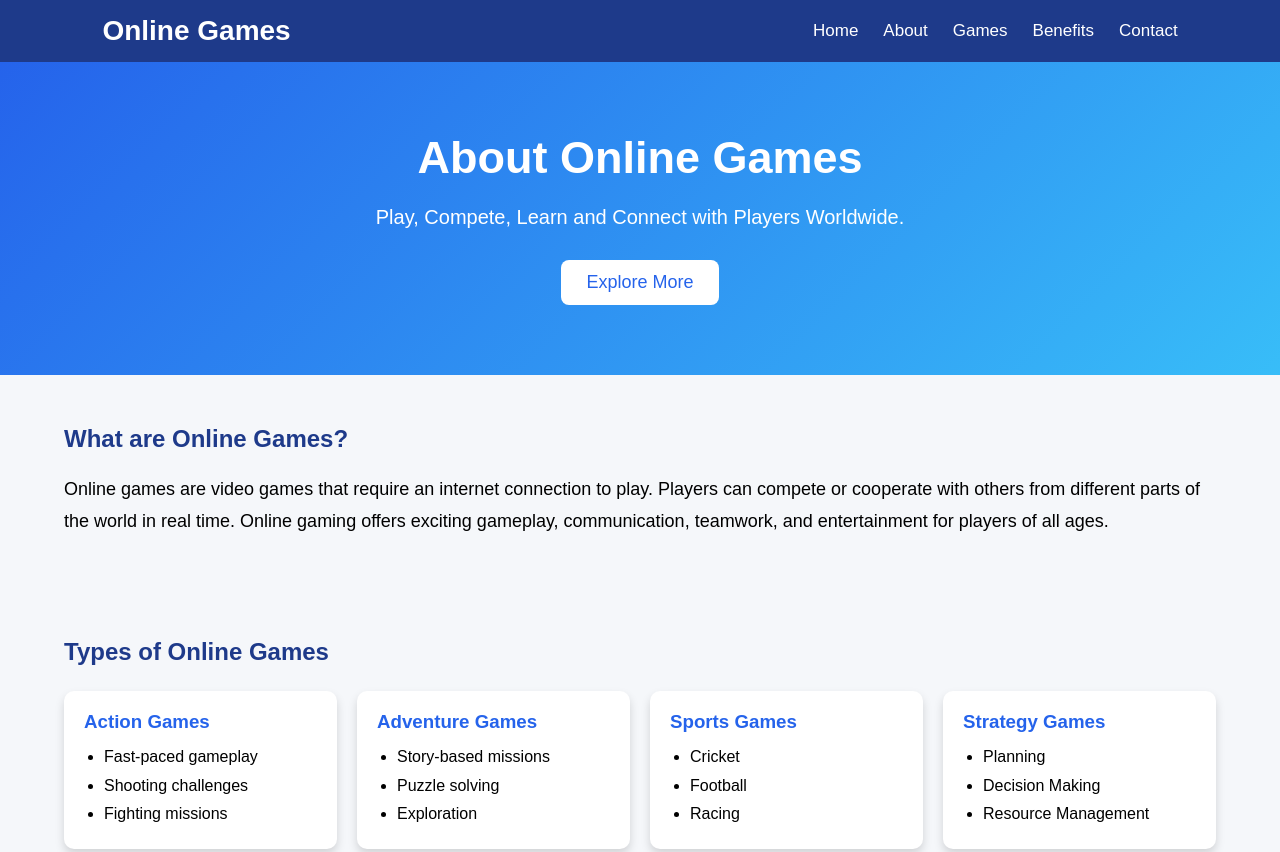
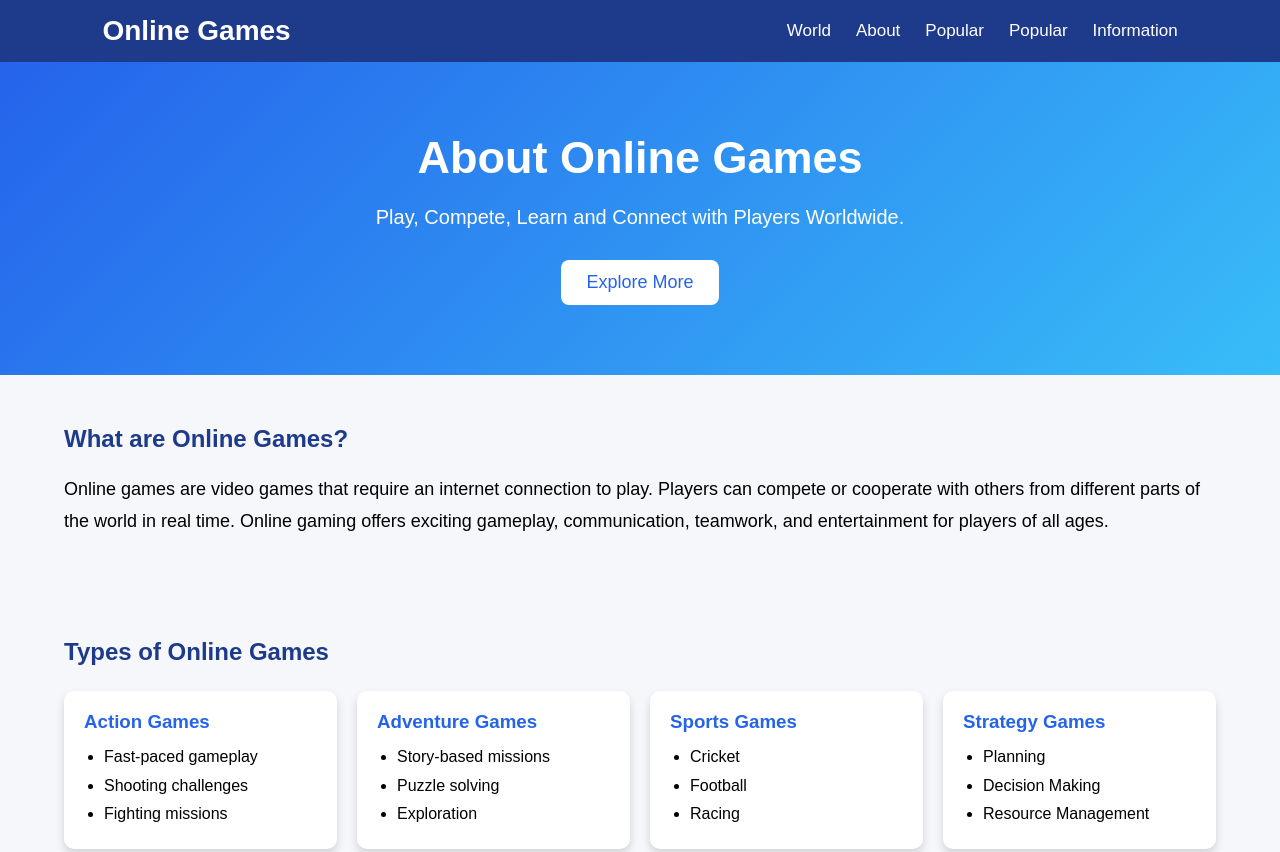
Before and after one commit to aryanjadhav12058-byte/Online-Games, a plain HTML site: page 2.html in a window 1280 px wide. Shown: the top 852 px of the page. Drawn offline with Linux system fonts and the light colour scheme.

Commit message:
Add files via upload

```diff
--- a/2.html
+++ b/2.html
@@ -199,11 +199,11 @@ nav ul li{
 <div class="logo">Online Games</div>
 
 <ul>
-<li><a href="index.html">Home</a></li>
-<li><a href="about.html">About</a></li>
-<li><a href="games.html">Games</a></li>
-<li><a href="benefits.html">Benefits</a></li>
-<li><a href="contact.html">Contact</a></li>
+        <li><a href="index.html"> World</a></li>
+        <li><a href="2.html">About </a></li>
+        <li><a href="3.html">Popular </a></li>
+        <li><a href="4.html">Popular </a></li>
+        <li><a href="5.html">Information</a></li>
 </ul>
 
 </nav>
```
Also changed, not shown: 3.html (+5 -5 lines), 4.html (+5 -6 lines), 5.html (+5 -6 lines), index.html (+5 -5 lines).
